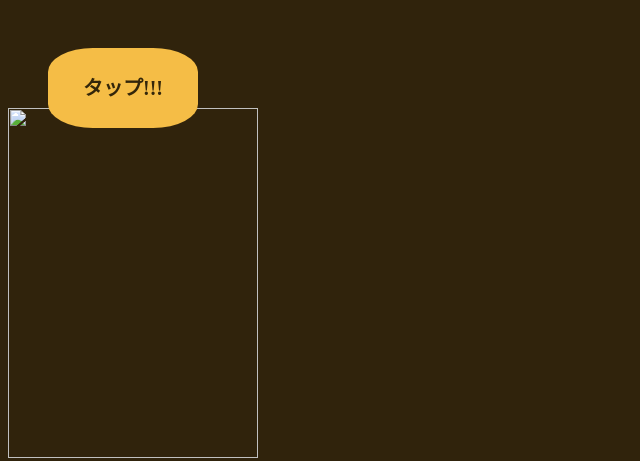
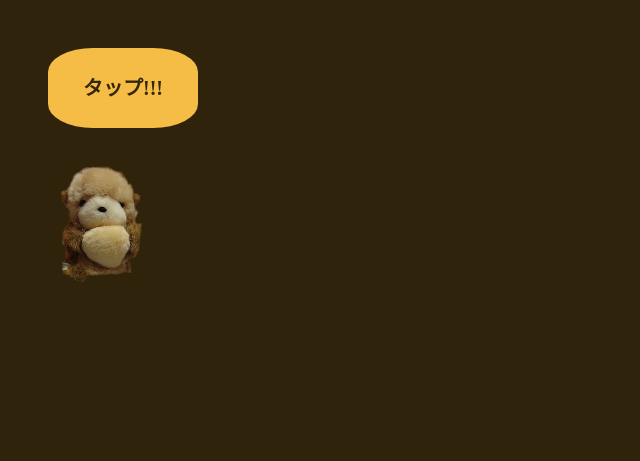
Before and after one commit to oconico/racco.01, a plain HTML site: page index.html in a window 1280 px wide. Shown: the whole page, without its empty margins (0-640 px from the left). Drawn offline with Linux system fonts and the light colour scheme.

Commit message:
Update index.html

```diff
--- a/index.html
+++ b/index.html
@@ -8,6 +8,6 @@
 </head>
 <body>
     <a href="../racco001/aaa.html" class="btn">タップ!!!</a>
-    <img src="" alt="" width="250" height="350">
+    <img src="https://github.com/oconico/racco.01/blob/master/IMG_0244.PNG?raw=true" alt="" width="250" height="350">
 </body>
 </html>
```
